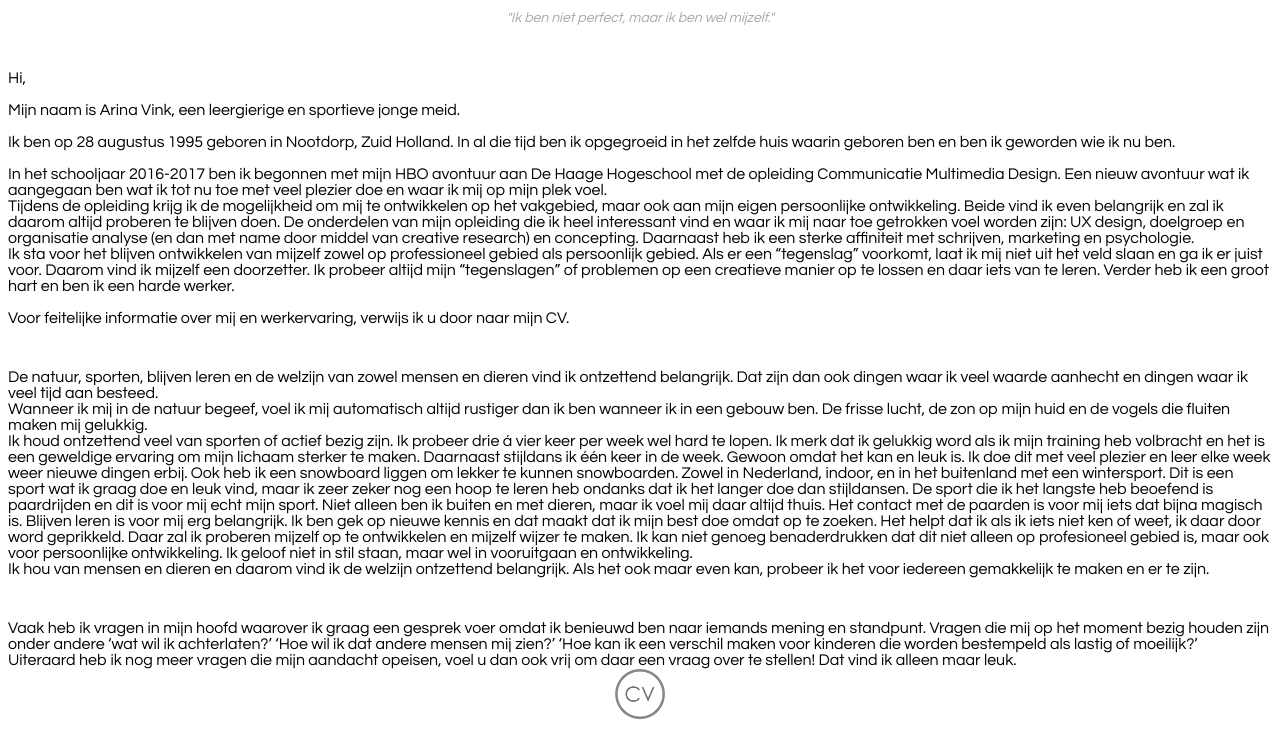
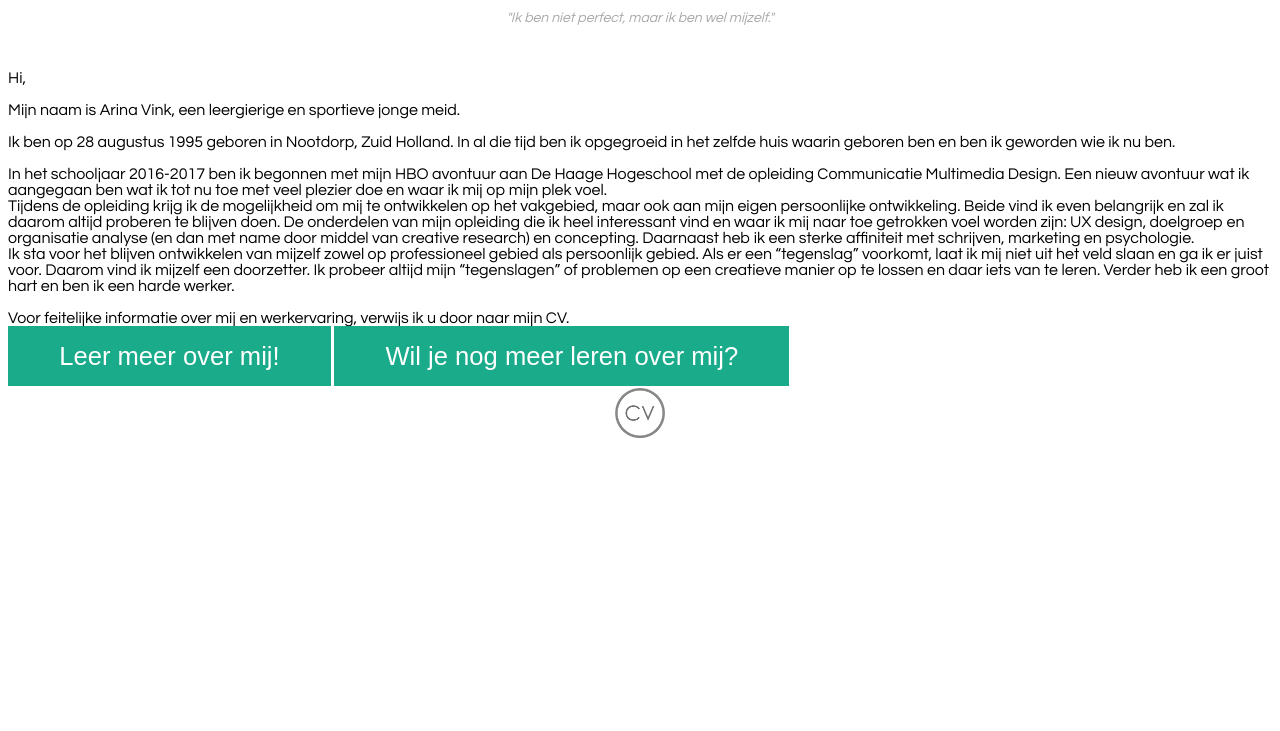
Before and after one commit to ArinaVink/portfolio, a plain HTML site: page pages/about.html in a window 1280 px wide. Shown: the part 122-853 px from the top of the page. After the commit the page ends 800 px from the top, so only its background shows below. Drawn offline with nearby package versions, Linux system fonts and the light colour scheme.

Commit message:
button on about me

```diff
--- a/css/opmaak.css
+++ b/css/opmaak.css
@@ -32,6 +32,44 @@ form{ /* download voor CV*/
   background:none;
   border:none;
 }
+
+button{ /*buttons voor het uitdagen om meer over mij te leren*/
+  background:#1AAB8A;
+  color:#fff;
+  border:none;
+  position:relative;
+  height:60px;
+  font-size:1.6em;
+  padding:0 2em;
+  cursor:pointer;
+  transition:800ms ease all;
+  outline:none;
+}
+button:hover{
+  background:#fff;
+  color:#1AAB8A;
+}
+button:before,button:after{
+  content:'';
+  position:absolute;
+  top:0;
+  right:0;
+  height:2px;
+  width:0;
+  background: #1AAB8A;
+  transition:400ms ease all;
+}
+button:after{
+  right:inherit;
+  top:inherit;
+  left:0;
+  bottom:0;
+}
+button:hover:before,button:hover:after{
+  width:100%;
+  transition:800ms ease all;
+}
+
 
 .text_container{
   text-align: center;
--- a/js/main.js
+++ b/js/main.js
@@ -44,16 +44,22 @@ function fadeIn() {
     TweenMax.to(document.getElementById('button'), 5, {opacity:1});
 }
 
-function showDiv(){
-         var div = document.getElementsByClassName('text_container');
-         for (var i=0;i<div.length;i+=1){
-           div[i].style.display = 'block';
-         }
-}
+function showDivIk(){
+  var e = document.getElementById('ik');
+  e.style.display = ((e.style.display!='none') ? 'none' : 'block');
+  }
+
+  function showDivSport(){
+    var e = document.getElementById('sport');
+    e.style.display = ((e.style.display!='none') ? 'none' : 'block');
+    }
+
+  function showDivVragen(){
+      var e = document.getElementById('vragen');
+      e.style.display = ((e.style.display!='none') ? 'none' : 'block');
+      }
 
 window.onload = function(){
   quotes();
   fadeIn();
-  showDiv();
-
 };
--- a/pages/about.html
+++ b/pages/about.html
@@ -35,7 +35,8 @@
         <h1 class="naam">Arina Vink</h1>
         <p class="fun" id="quote"></p>
         <div class="intro">
-          <div class="text-container" class="ik">
+<!--          <button onclick="showDivIk()"> Klik hier voor informatie over mij</button>-->
+          <div class="text-container" id="ik">
             <h1> Wie ben ik?</h1>
             Hi, </br></br>
 
@@ -48,8 +49,8 @@
             Ik sta voor het blijven ontwikkelen van mijzelf zowel op professioneel gebied als persoonlijk gebied. Als er een “tegenslag” voorkomt, laat ik mij niet uit het veld slaan en ga ik er juist voor. Daarom vind ik mijzelf een doorzetter. Ik probeer altijd mijn “tegenslagen” of problemen op een creatieve manier op te lossen en daar iets van te leren. Verder heb ik een groot hart en ben ik een harde werker. </br></br>
             Voor feitelijke informatie over mij en werkervaring, verwijs ik u door naar mijn CV.
           </div>
-
-          <div class="text-container" class="sport">
+          <button onclick="showDivSport()">Leer meer over mij!</button>
+          <div class="text-container" style="display:none;" id="sport">
             <h1>Wat vind ik belangrijk? </h1>
             De natuur, sporten, blijven leren en de welzijn van zowel mensen en dieren vind ik ontzettend belangrijk. Dat zijn dan ook dingen waar ik veel waarde aanhecht en dingen waar ik veel tijd aan besteed. </br>
             Wanneer ik mij in de natuur begeef, voel ik mij automatisch altijd rustiger dan ik ben wanneer ik in een gebouw ben. De frisse lucht, de zon op mijn huid en de vogels die fluiten maken mij gelukkig. </br>
@@ -60,8 +61,8 @@
 
           </div>
 
-
-          <div class="text-container" class="vragen">
+        <button onclick="showDivVragen()">Wil je nog meer leren over mij?</button>
+          <div class="text-container" style="display:none;" id="vragen">
             <h1>Vragen</h1>
             Vaak heb ik vragen in mijn hoofd waarover ik graag een gesprek voer omdat ik benieuwd ben naar iemands mening en standpunt. Vragen die mij op het moment bezig houden zijn onder andere ‘wat wil ik achterlaten?’ ‘Hoe wil ik dat andere mensen mij zien?’ ‘Hoe kan ik een verschil maken voor kinderen die worden bestempeld als lastig of moeilijk?’ </br>
             Uiteraard heb ik nog meer vragen die mijn aandacht opeisen, voel u dan ook vrij om daar een vraag over te stellen! Dat vind ik alleen maar leuk.
```
